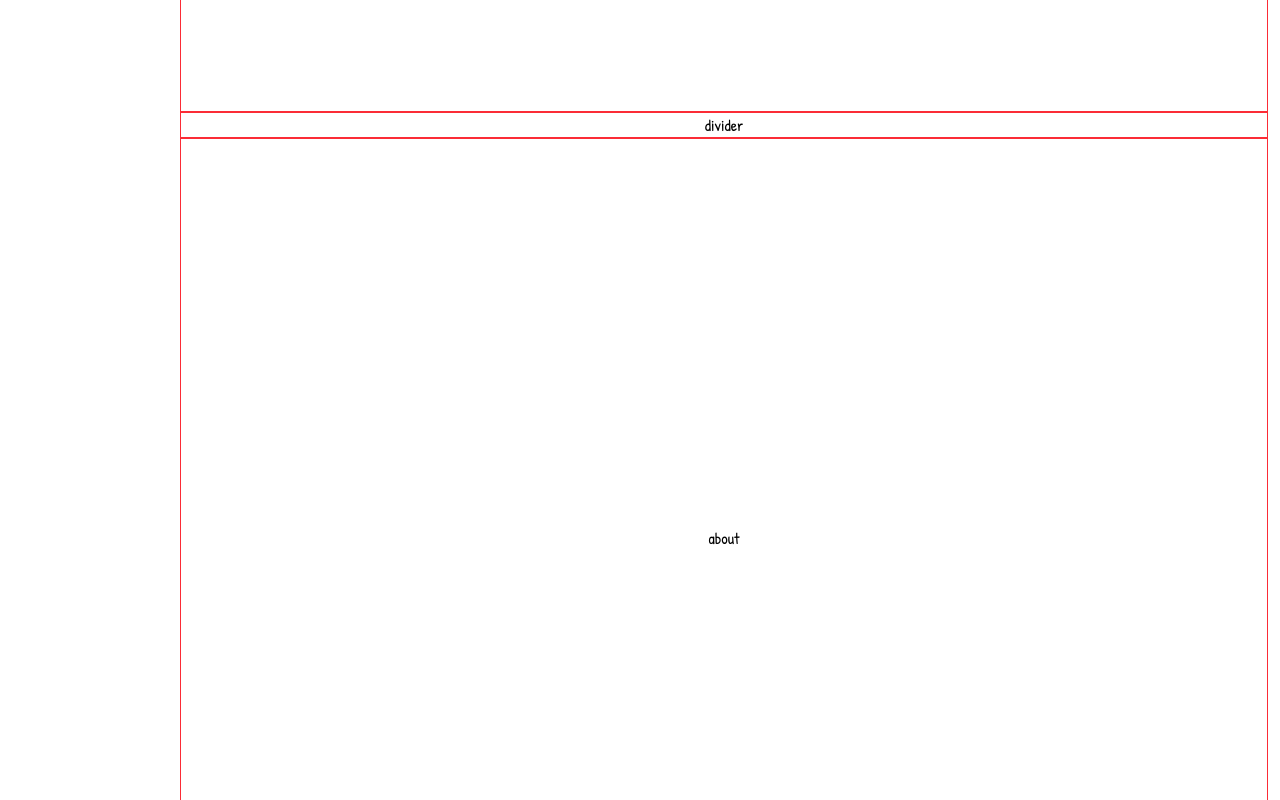
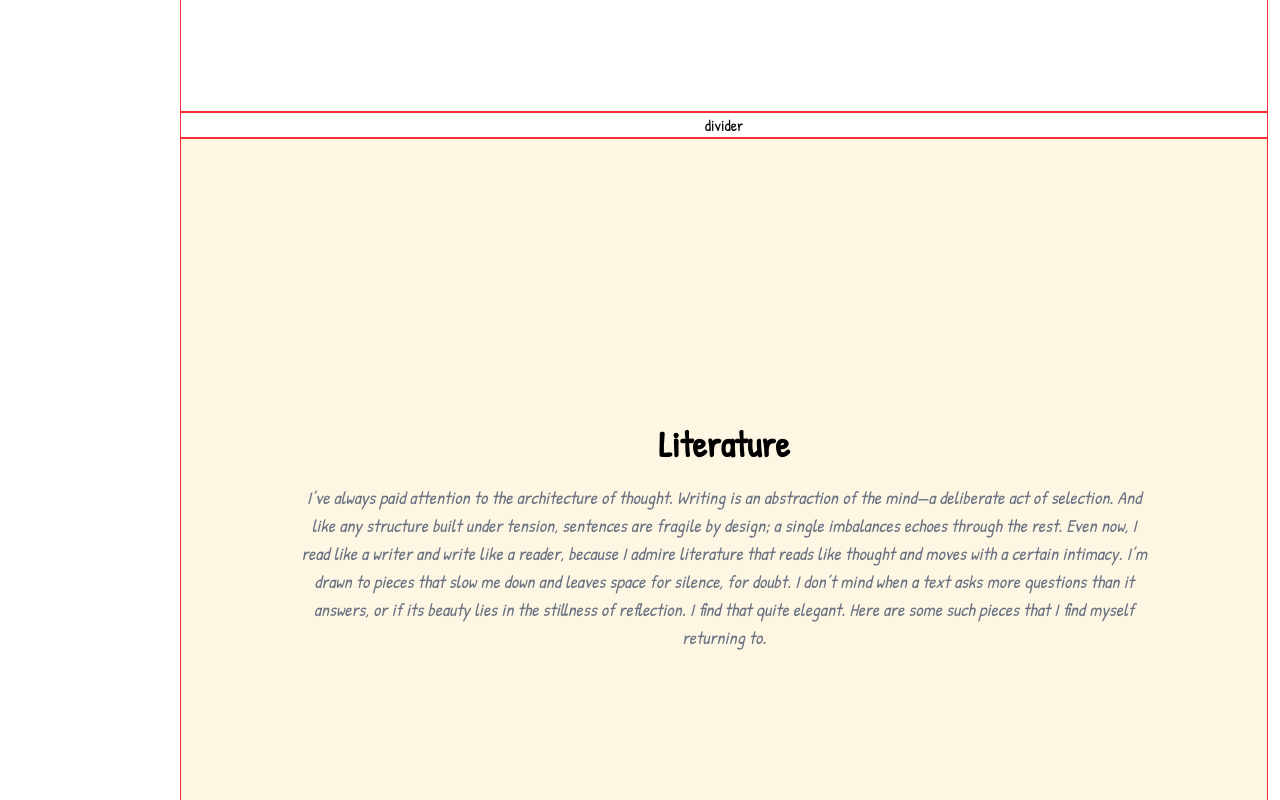
Before and after one commit to denoire/denoire.github.io, a Next.js app: page / in a window 1280 px wide. Shown: the part 700-1500 px from the top of the page. Built offline with nearby package versions, Linux system fonts and the light colour scheme.

Commit message:
Modify Chapter component

```diff
--- a/app/components/Chapter.js
+++ b/app/components/Chapter.js
@@ -10,8 +10,8 @@ export default function Chapter({title, text}) {
             "
         >
             <div className="text-center">
-                <h2 className="text-4xl font-bold mb-3">{title}</h2>
-                <p className="text-lg italic text-gray-500">{text}</p>
+                <h2 className="text-4xl font-bold mb-5">{title}</h2>
+                <p className="text-lg italic text-gray-500 px-30">{text}</p>
             </div>
         </section>
     );
--- a/app/page.js
+++ b/app/page.js
@@ -4,6 +4,7 @@ import About from "./components/About";
 import Section from "./components/Section.js";
 import Closing from "./components/Closing.js";
 import Divider from "./components/Divider.js";
+import Chapter from "./components/Chapter";
 
 export default function Home() {
   return (
@@ -13,6 +14,16 @@ export default function Home() {
               <Hero />
               <Divider />
 
+              <Chapter
+                  title="Literature"
+                  text="I’ve always paid attention to the architecture of thought. Writing is an abstraction of the
+                    mind—a deliberate act of selection. And like any structure built under tension, sentences are fragile
+                    by design; a single imbalances echoes through the rest. Even now, I read like a writer and write like
+                    a reader, because I admire literature that reads like thought and moves with a certain intimacy. I’m
+                    drawn to pieces that slow me down and leaves space for silence, for doubt. I don’t mind when a text
+                    asks more questions than it answers, or if its beauty lies in the stillness of reflection. I find that
+                    quite elegant. Here are some such pieces that I find myself returning to."
+              />
               <About />
               <Divider />
 
```
